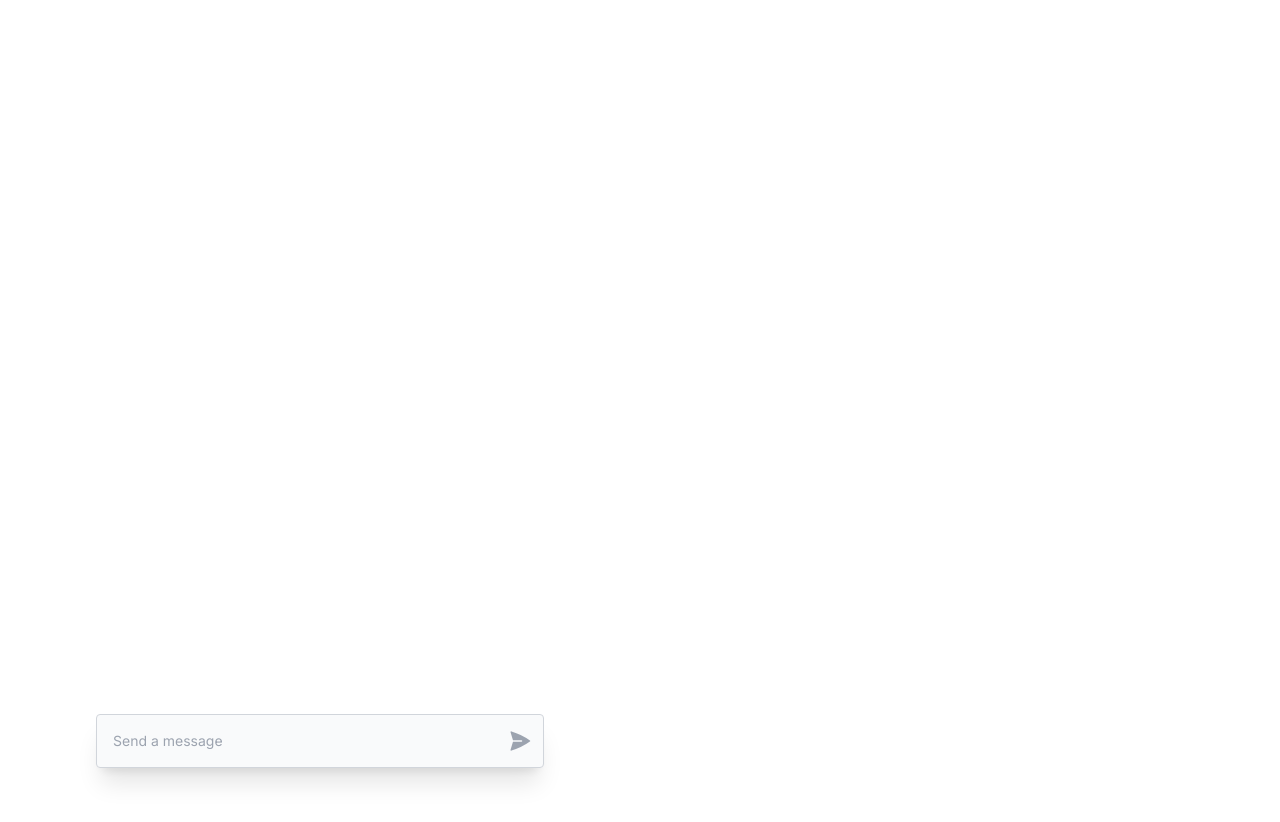
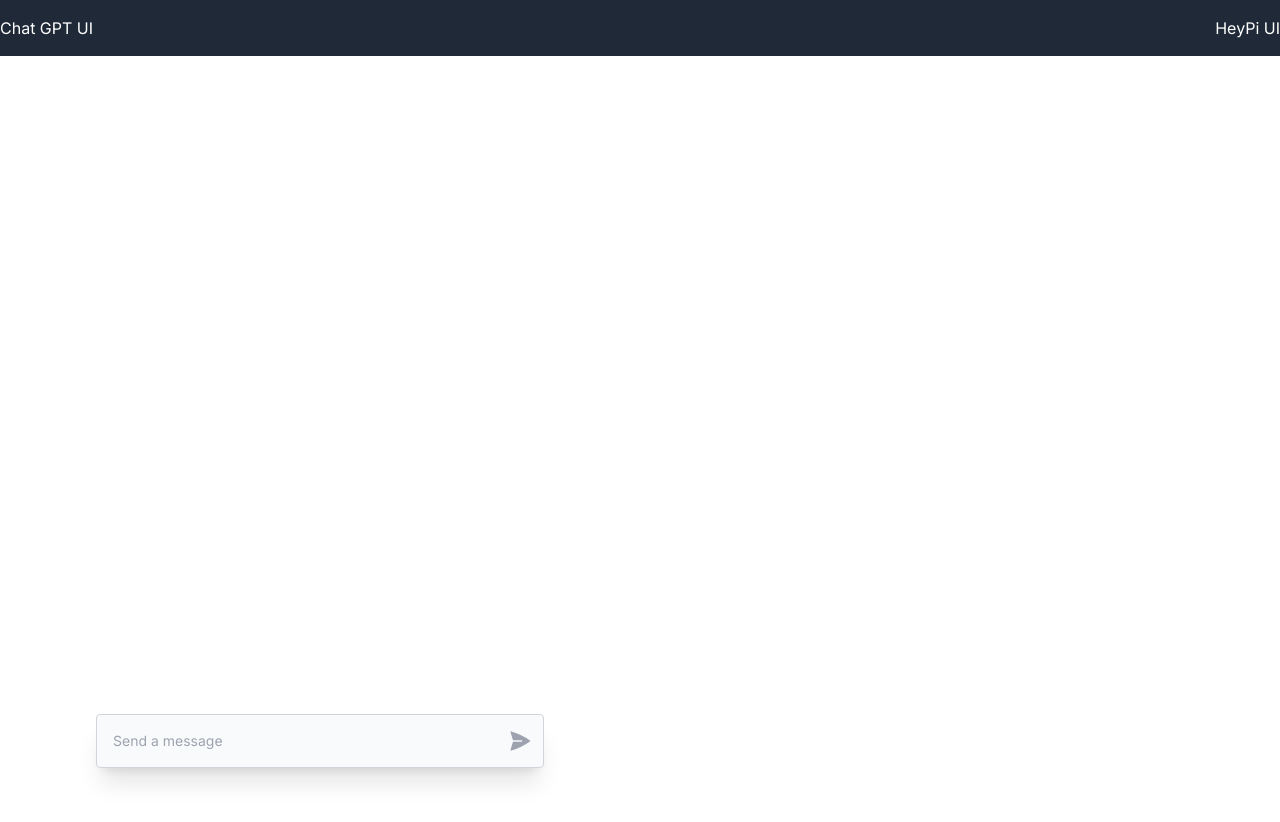
Before and after one commit to sapial-ai/sapial, a Next.js app in the folder clients/web/: page / in a window 1280 px wide. Shown: the top 822 px of the page. Before the commit the page ends 800 px from the top, so only its background shows below. Built offline with nearby package versions, Linux system fonts and the light colour scheme.

Commit message:
feat(web): add header with routing, add styles

```diff
--- /dev/null
+++ b/clients/web/app/components/Header.tsx
@@ -0,0 +1,24 @@
+import Link from "next/link";
+
+const Header = () => {
+  return (
+    <header className="bg-gray-800 py-4">
+      <nav className="container mx-auto">
+        <ul className="flex justify-between">
+          <li>
+            <Link className="text-white" href="/">
+              Chat GPT UI
+            </Link>
+          </li>
+          <li>
+            <Link className="text-white" href="/pi">
+              HeyPi UI
+            </Link>
+          </li>
+        </ul>
+      </nav>
+    </header>
+  );
+};
+
+export default Header;
--- a/clients/web/app/components/Layout.tsx
+++ /dev/null
@@ -1,15 +0,0 @@
-import { ReactNode } from "react";
-import Header from "./Header";
-
-type LayoutProps = {
-  children: ReactNode;
-};
-
-export default function Layout({ children }: LayoutProps) {
-  return (
-    <>
-      <Header />
-      <main>{children}</main>
-    </>
-  );
-}
--- a/clients/web/app/layout.tsx
+++ b/clients/web/app/layout.tsx
@@ -1,3 +1,4 @@
+import Header from "./components/Header";
 import "./globals.css";
 import { Inter } from "next/font/google";
 
@@ -16,11 +17,8 @@ export default function RootLayout({
   return (
     <html lang="en">
       <body className={inter.className}>
-        <main className="w-full  min-h-screen">
-          <div className="justify-center container px-24 mx-auto">
-            {children}
-          </div>
-        </main>
+        <Header />
+        <main className="w-full min-h-screen">{children}</main>
       </body>
     </html>
   );
--- a/clients/web/app/page.tsx
+++ b/clients/web/app/page.tsx
@@ -22,6 +22,7 @@ export default function Chat() {
   }, [messages]);
 
   return (
+    <div className="justify-center container px-24 mx-auto">
       <div className="flex flex-col w-full gap-10 py-24" ref={messageRef}>
         <div className="flex-grow flex flex-col gap-3 mb-10">
           {messages.length > 0
@@ -63,5 +64,6 @@ export default function Chat() {
           </div>
         </form>
       </div>
+    </div>
   );
 }
--- a/clients/web/app/pi/page.tsx
+++ b/clients/web/app/pi/page.tsx
@@ -19,6 +19,8 @@ export default function Chat() {
   }, [messages]);
 
   return (
+    <div className="w-full min-h-screen bg-[#faf6ea]">
+      <div className="justify-center container px-24 mx-auto">
         <div
           className="scroll-smooth mx-auto flex w-full max-w-xl flex-1 flex-col will-change-transform 2xl:max-w-2.5xl"
           ref={messageRef}
@@ -36,11 +38,13 @@ export default function Chat() {
               className="h-full w-full resize-none text-[#16330F]/50 border-none bg-transparent outline-none caret-color-gray-500 leading-6 font-semibold overflow-y-hidden"
               value={input}
               spellCheck={false}
-          style={{ height: "28px !important;" }}
+              style={{ height: "28px !important" }}
               autoFocus={true}
               onChange={handleInputChange}
             />
           </form>
         </div>
+      </div>
+    </div>
   );
 }
```
Lines whose indentation alone changed are shown as unchanged.
